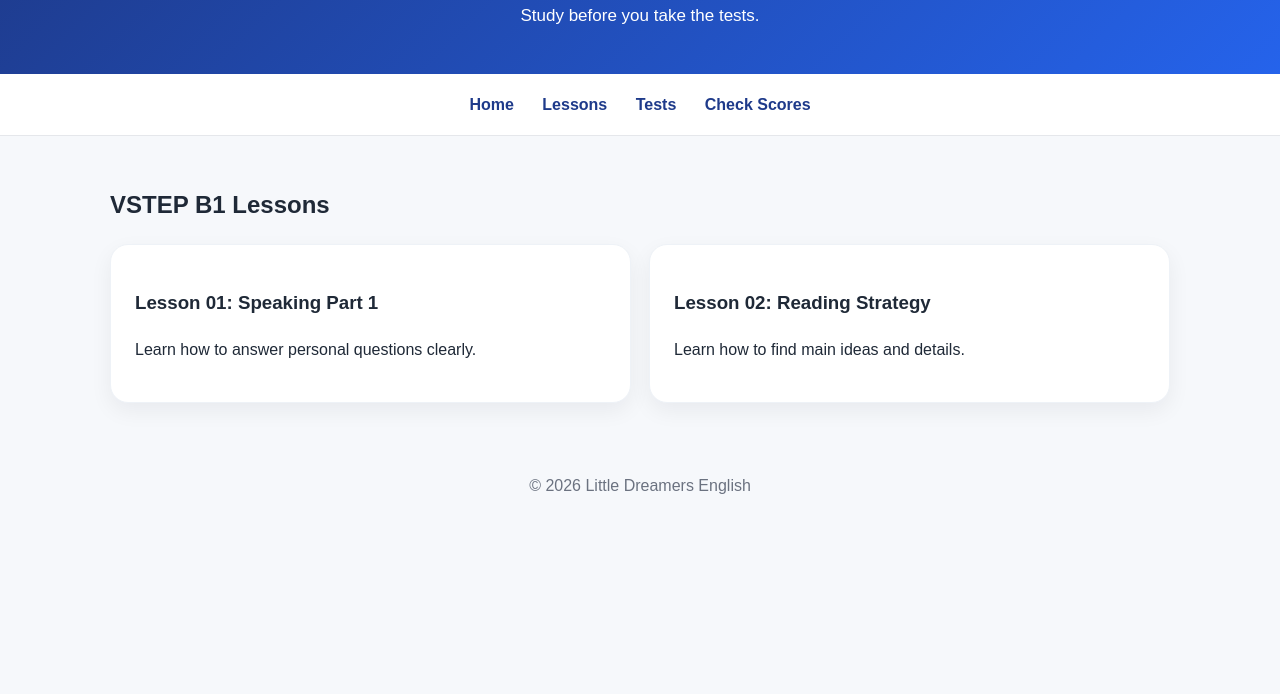
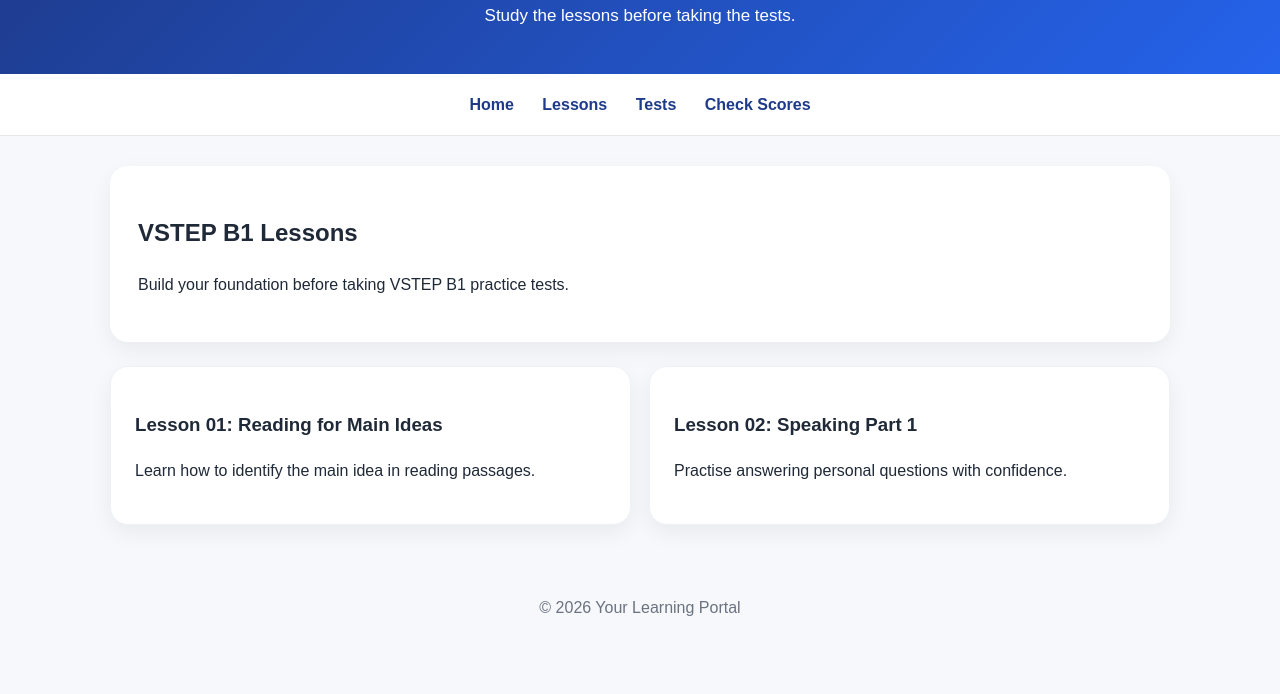
Before and after one commit to englishwithlittledreamers/learning-portal, a plain HTML site: page lessons.html in a window 1280 px wide. Shown: the part 106-800 px from the top of the page. Drawn offline with Linux system fonts and the light colour scheme.

Commit message:
Update lessons.html

```diff
--- a/lessons.html
+++ b/lessons.html
@@ -1 +1,50 @@
-<!DOCTYPE html> <html lang="vi"> <head> <meta charset="UTF-8"> <title>Lessons - Little Dreamers</title> <link rel="stylesheet" href="css/style.css"> </head> <body> <header class="site-header"> <h1>Lessons</h1> <p>Study before you take the tests.</p> </header> <nav class="nav"> <a href="index.html">Home</a> <a href="lessons.html">Lessons</a> <a href="tests.html">Tests</a> <a href="scores.html">Check Scores</a> </nav> <main class="container"> <h2>VSTEP B1 Lessons</h2> <section class="grid"> <a class="card" href="lessons/vstep-b1-lesson-01.html"> <h3>Lesson 01: Speaking Part 1</h3> <p>Learn how to answer personal questions clearly.</p> </a> <a class="card" href="lessons/vstep-b1-lesson-02.html"> <h3>Lesson 02: Reading Strategy</h3> <p>Learn how to find main ideas and details.</p> </a> </section> </main> <footer> <p>© 2026 Little Dreamers English</p> </footer> </body> </html>
+<!DOCTYPE html>
+<html lang="vi">
+<head>
+  <meta charset="UTF-8">
+  <title>Lessons - Learning Portal</title>
+  <meta name="viewport" content="width=device-width, initial-scale=1.0">
+
+  <link rel="stylesheet" href="css/style.css">
+</head>
+<body>
+
+<header class="site-header">
+  <h1>Lessons</h1>
+  <p>Study the lessons before taking the tests.</p>
+</header>
+
+<nav class="nav">
+  <a href="index.html">Home</a>
+  <a href="lessons.html">Lessons</a>
+  <a href="tests.html">Tests</a>
+  <a href="scores.html">Check Scores</a>
+</nav>
+
+<main class="container">
+
+  <section class="hero">
+    <h2>VSTEP B1 Lessons</h2>
+    <p>Build your foundation before taking VSTEP B1 practice tests.</p>
+  </section>
+
+  <section class="grid">
+    <a class="card" href="lessons/vstep-b1-lesson-01.html">
+      <h3>Lesson 01: Reading for Main Ideas</h3>
+      <p>Learn how to identify the main idea in reading passages.</p>
+    </a>
+
+    <a class="card" href="lessons/vstep-b1-lesson-02.html">
+      <h3>Lesson 02: Speaking Part 1</h3>
+      <p>Practise answering personal questions with confidence.</p>
+    </a>
+  </section>
+
+</main>
+
+<footer>
+  <p>© 2026 Your Learning Portal</p>
+</footer>
+
+</body>
+</html>
```
